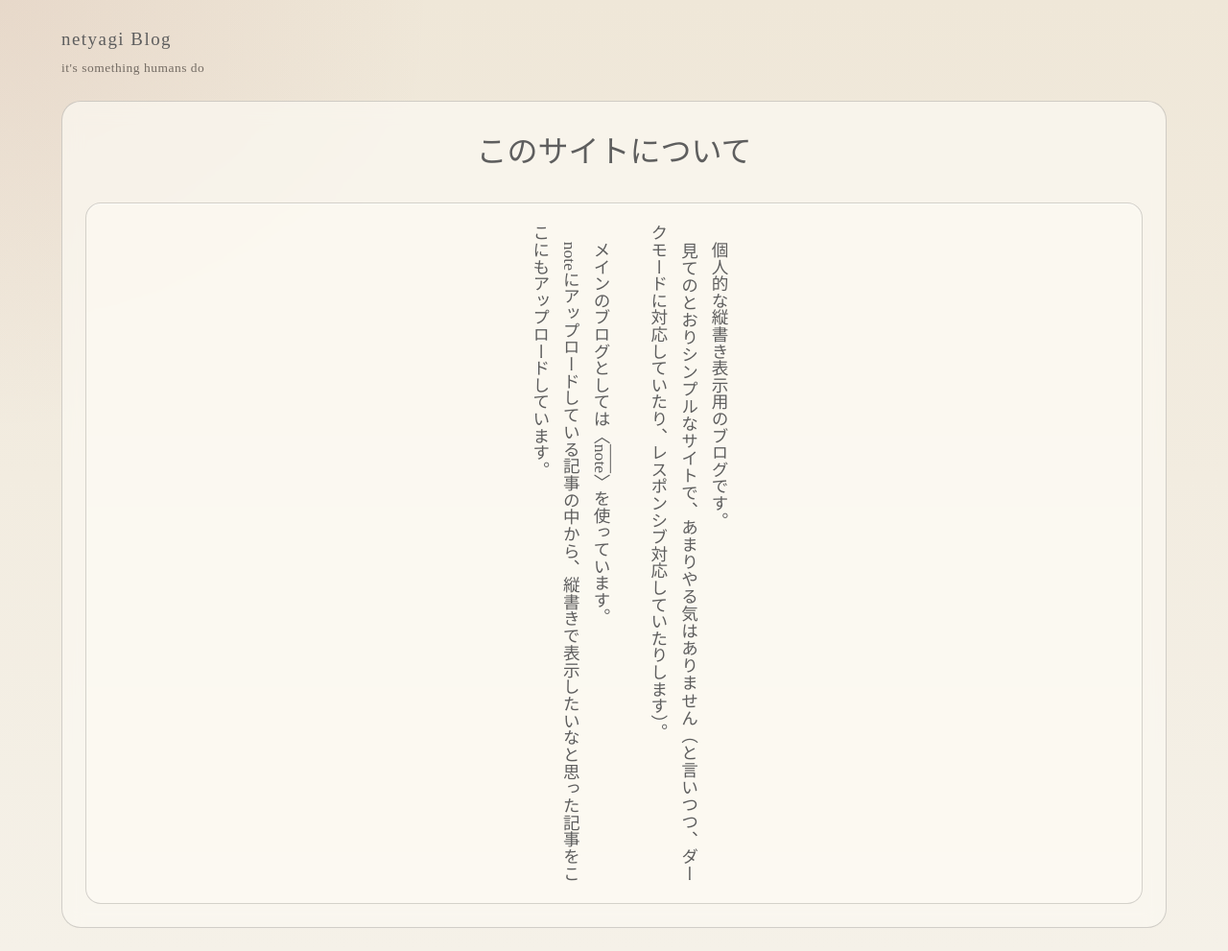
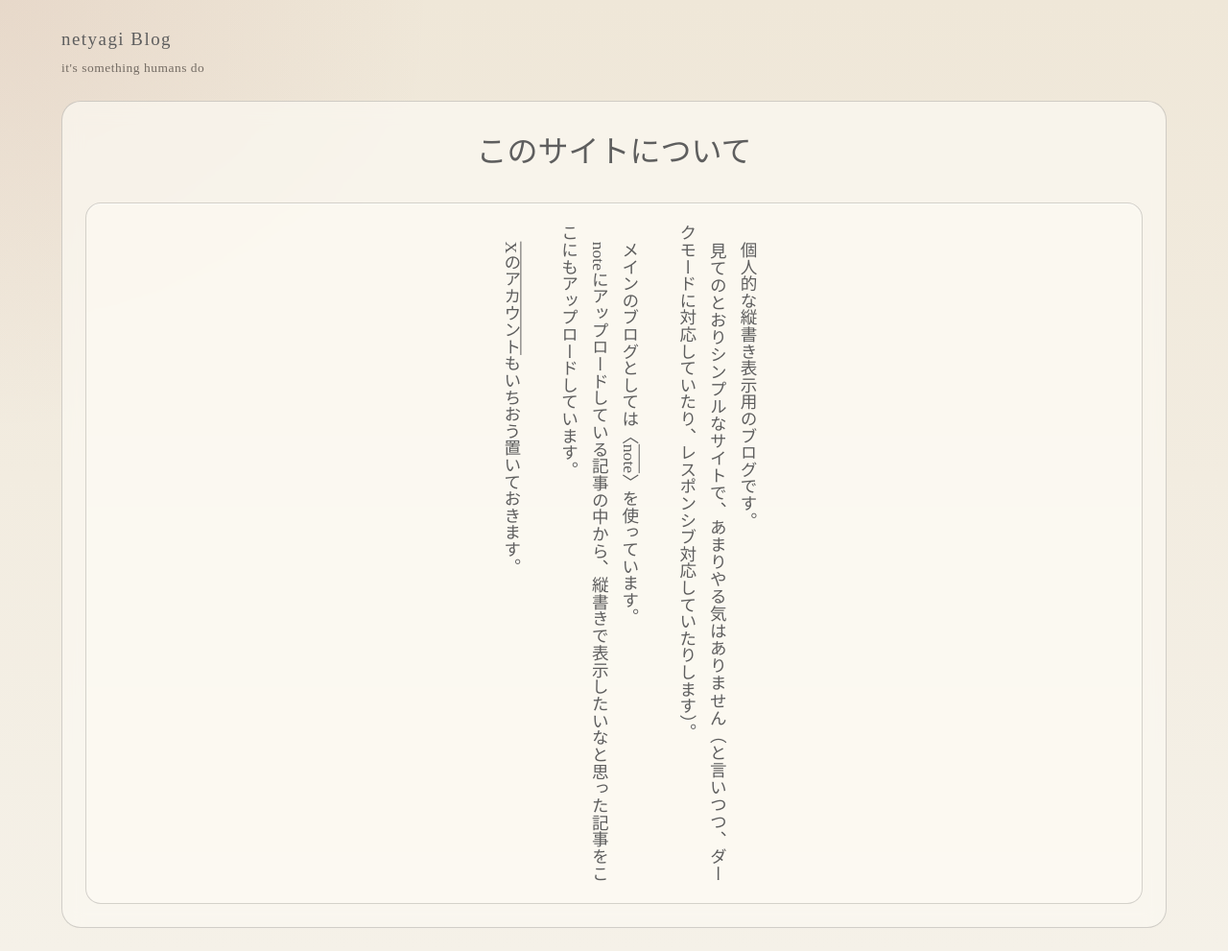
Before and after one commit to netyagi-pages/blog, a Jekyll site: the page built from about.md, in a window 1280 px wide. Shown: the whole page at 96% size. Built offline with Jekyll 4.4.1, drawn with Linux system fonts in a browser that asks for light colours.

Commit message:
changed text

```diff
--- a/about.md
+++ b/about.md
@@ -10,3 +10,5 @@ show_date: false
 
 　メインのブログとしては〈[note](https://note.com/netyagi)〉を使っています。
 　noteにアップロードしている記事の中から、縦書きで表示したいなと思った記事をここにもアップロードしています。
+
+　[Xのアカウント](https://x.com/netyagi)もいちおう置いておきます。
```
